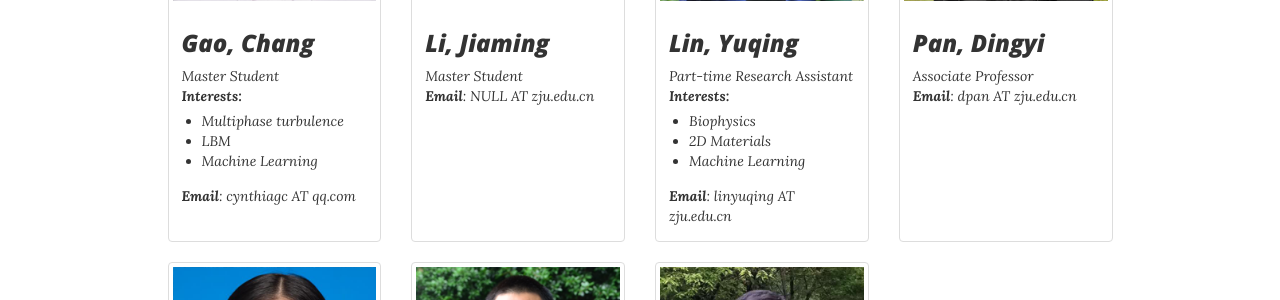
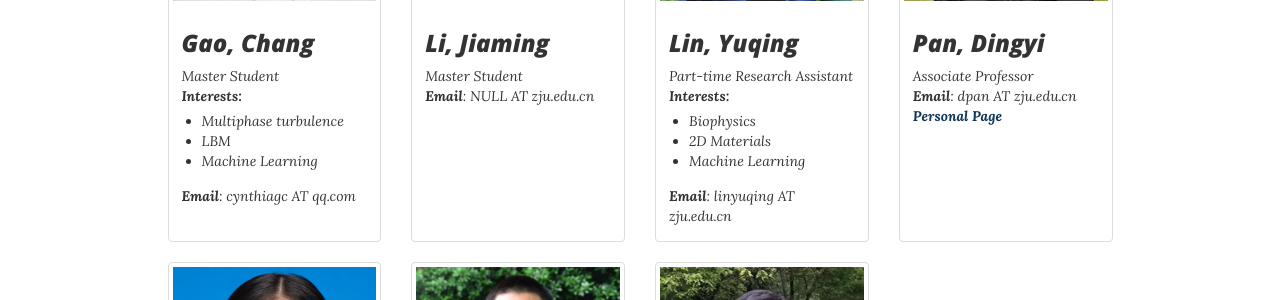
Before and after one commit to softrheol/softrheol.github.io, a Jekyll site: the page built from people.html, in a window 1280 px wide and 900 px high. Shown: the part 338-638 px from the top of the window. Built offline with Jekyll 4.4.1, drawn with Linux system fonts in a browser that asks for light colours; nearby versions of some CDN libraries.

Commit message:
update DP info

```diff
--- a/people.html
+++ b/people.html
@@ -63,6 +63,7 @@ layout: page
         <h3>Pan, Dingyi</h3>
         Associate Professor<br>
         <strong>Email</strong>: dpan AT zju.edu.cn
+        <strong><a href="http://person.zju.edu.cn/en/pandy">Personal Page</a></strong>
       </div>
     </div>
   </div>
```
